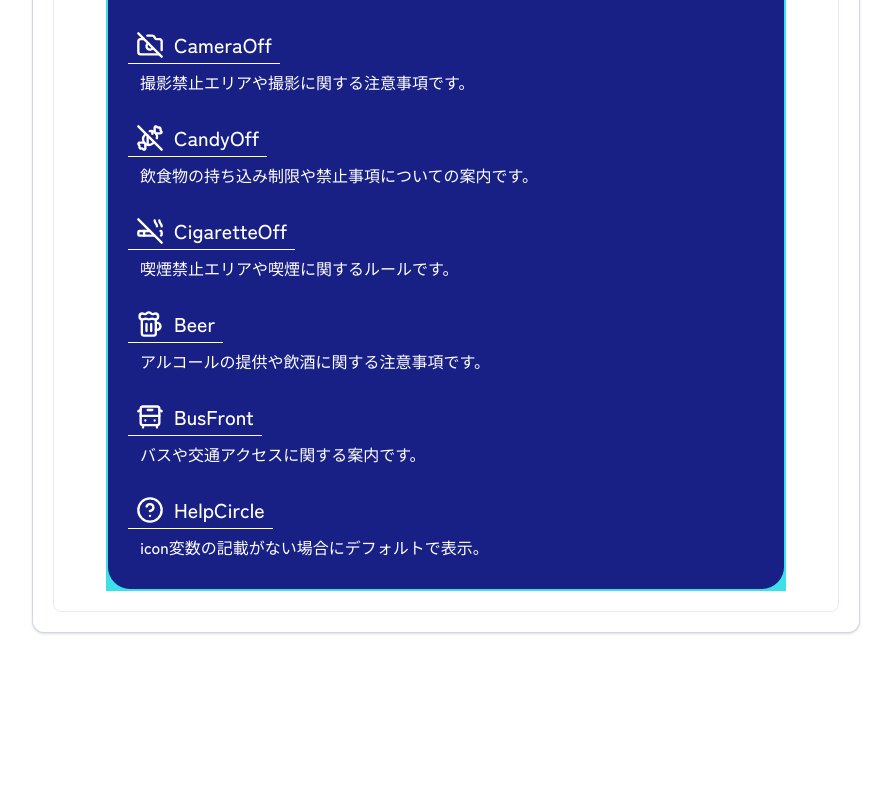
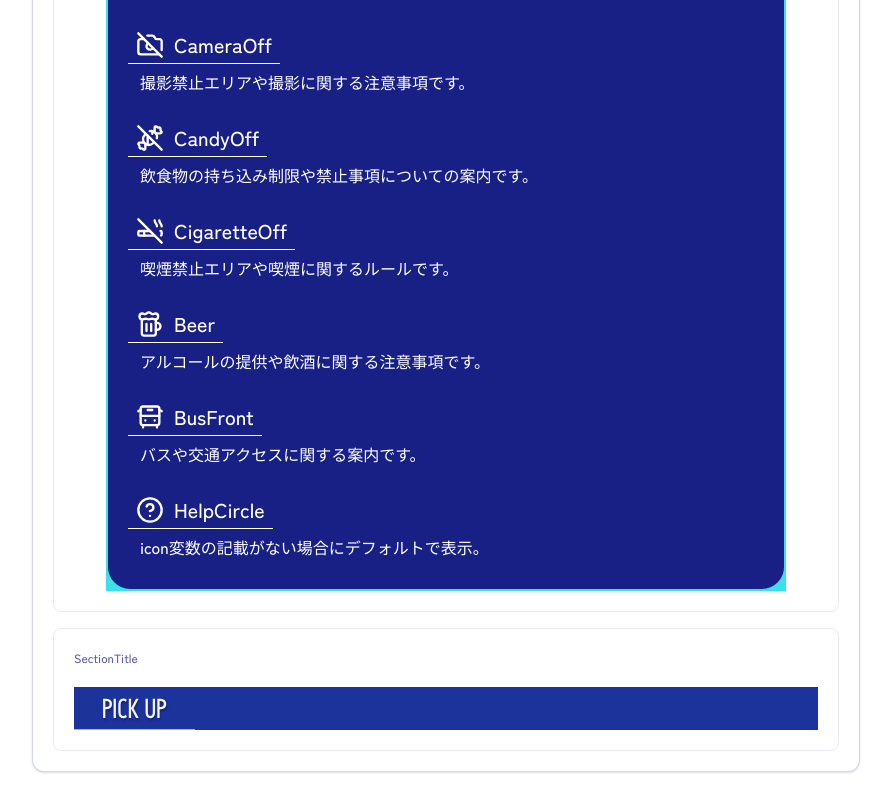
Before and after one commit to NUTFes/45th-homepage, a Next.js app: page /dev/common in a window 1280 px wide. Shown: the part 1589-2389 px from the top of the page, without its empty margins (336-1227 px from the left). Before the commit the page ends 2250 px from the top, so only its background shows below. Built offline with nearby package versions, Linux system fonts and the light colour scheme; a web font is replaced by a local one; what tailwindcss-react-aria-components would draw is missing.

Commit message:
feat: dev/commonページにSectionTitleのコンポーネントを追加

```diff
--- a/src/app/(frontend)/(dev)/dev/common/page.tsx
+++ b/src/app/(frontend)/(dev)/dev/common/page.tsx
@@ -27,6 +27,7 @@ import {
 import { DevPageContainer } from "../_components/DevPageContainer";
 import { DevPanel } from "../_components/DevPanel";
 import { DevSection } from "../_components/DevSection";
+import SectionTitle from "@/components/ui/SectionTitle";
 
 const previewSlides = ["Slide 1", "Slide 2", "Slide 3"];
 
@@ -124,6 +125,12 @@ export default function DevCommonComponentsPage() {
             </div>
           </InfoFrame>
         </DevPanel>
+
+        <DevPanel title="SectionTitle">
+          <div className="bg-base">
+            <SectionTitle title="PICK UP" />
+          </div>
+        </DevPanel>
       </DevSection>
     </DevPageContainer>
   );
```
